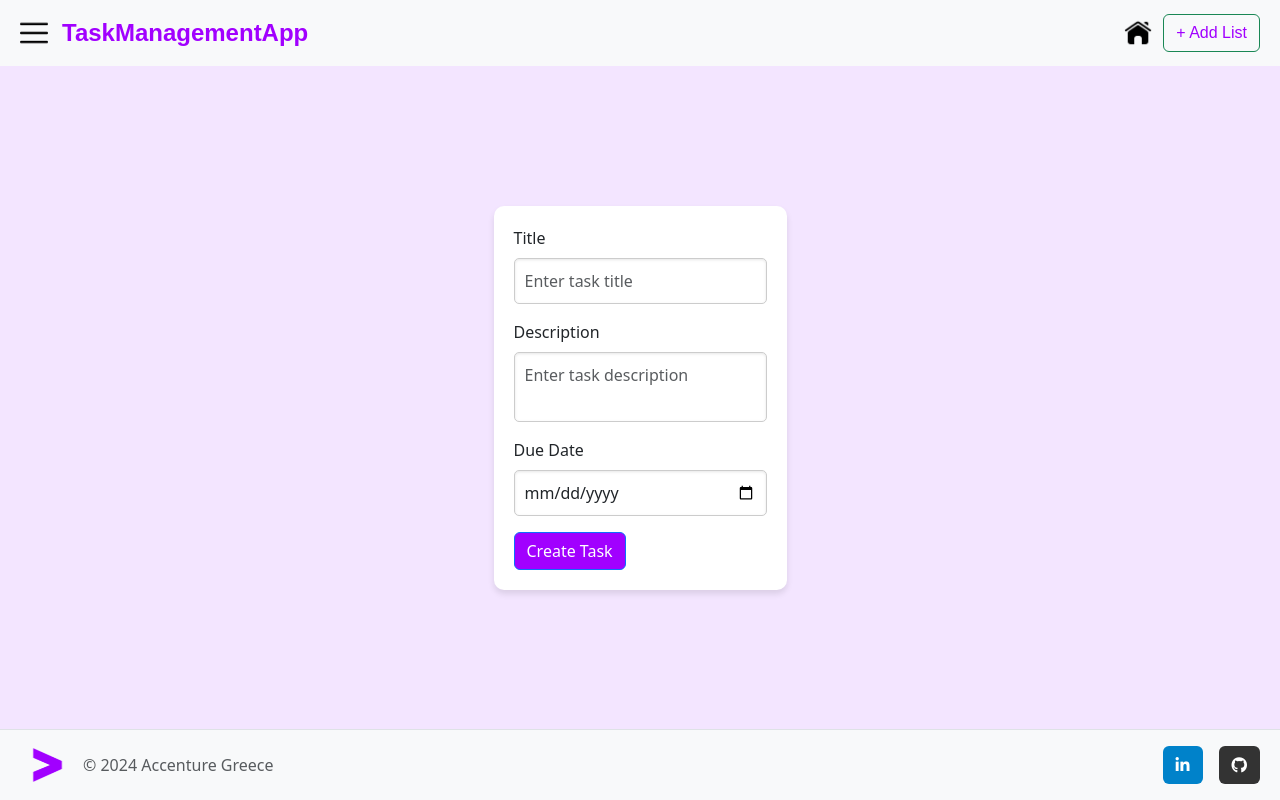
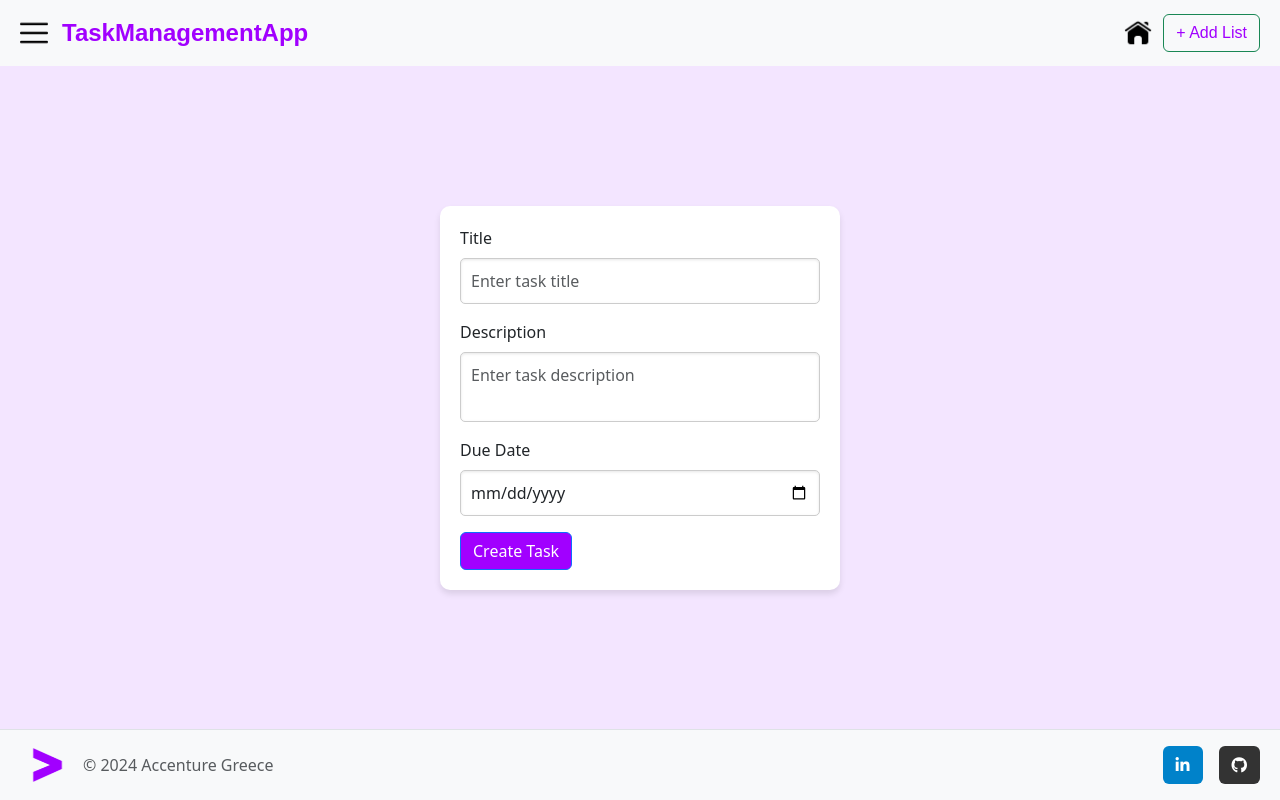
Before and after one commit to AngelosOsafi/TaskManagement-Front-End, an Angular app: page /homepage/task-form in a window 1280 px wide. Built offline with nearby package versions, Linux system fonts and the light colour scheme.

Commit message:
change scss for task create

```diff
--- a/src/app/pages/task-create/task-create.component.scss
+++ b/src/app/pages/task-create/task-create.component.scss
@@ -6,7 +6,7 @@
   }
 
   .form-container {
-    width: 100%;
+    width: 400px;
     max-width: 500px;
     padding: 20px;
     background-color: #ffffff;
```
